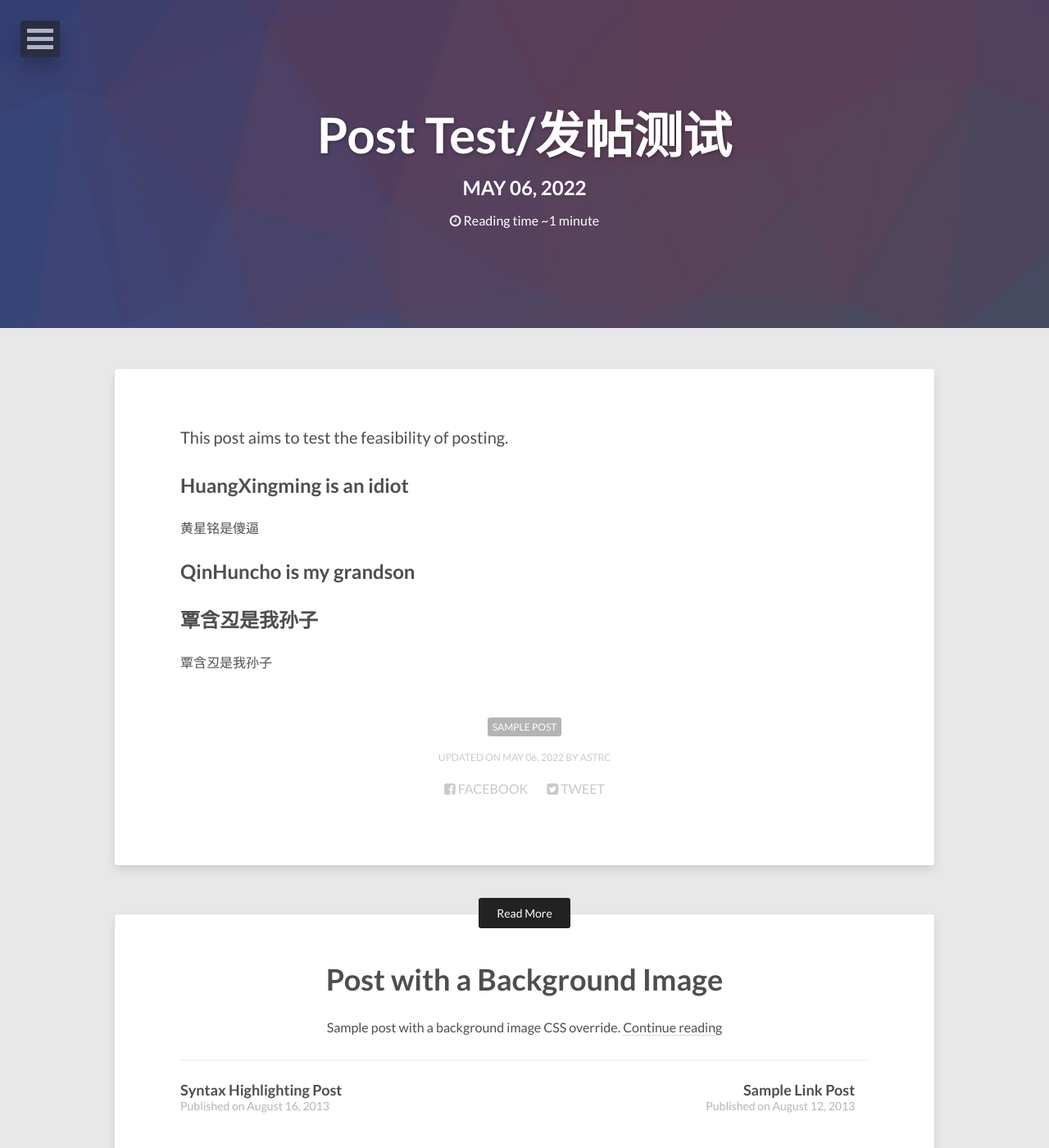
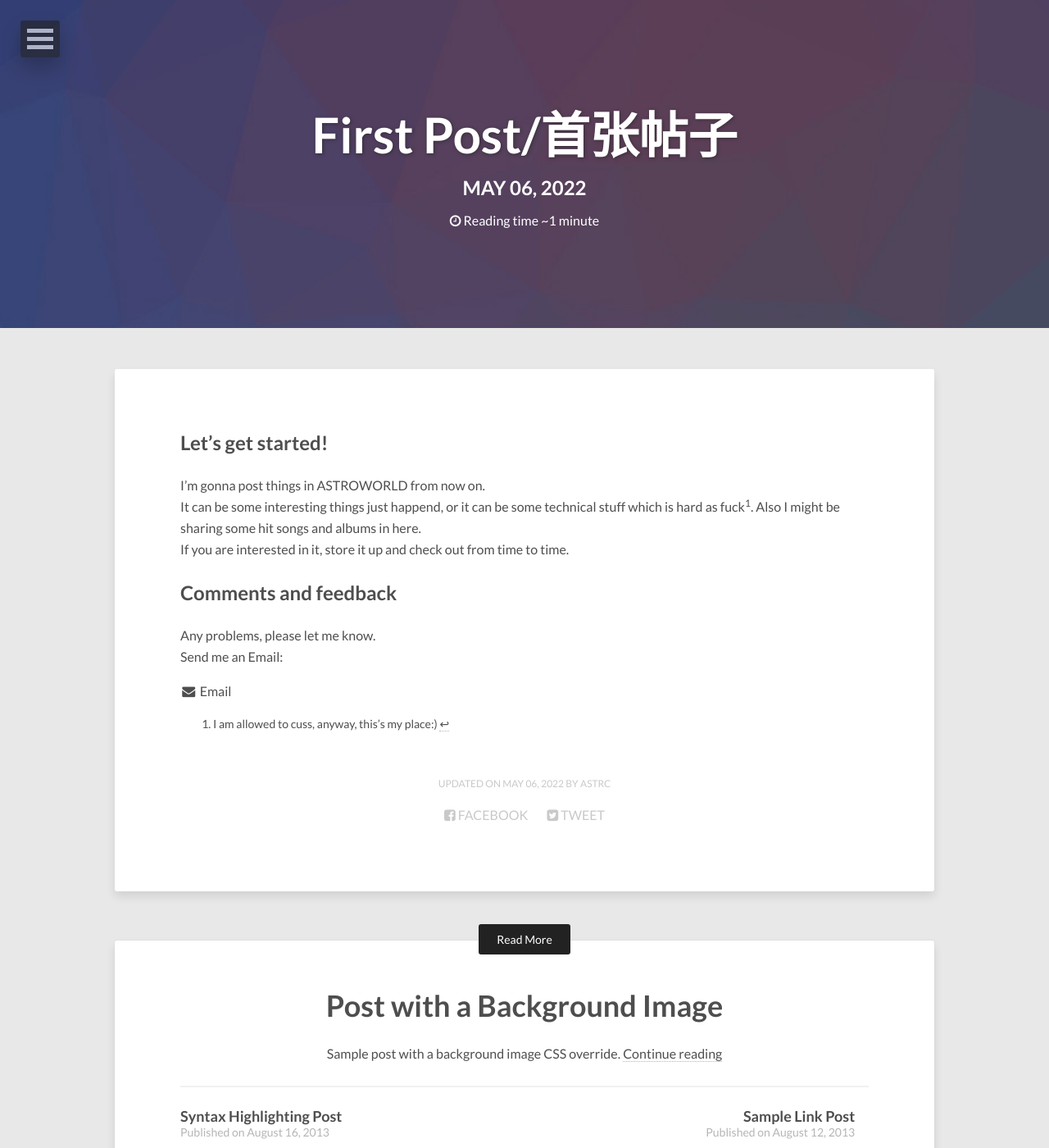
Before and after one commit to lucameng/lucameng.github.io, a Jekyll site: the page built from _posts/2022-05-06-post-test.md, in a window 1280 px wide and 1400 px high. Shown: the whole window at 82% size. Built offline with Jekyll 4.4.1, drawn with Linux system fonts in a browser that asks for light colours.

Commit message:
upload first post

```diff
--- a/_posts/2022-05-06-post-test.md
+++ b/_posts/2022-05-06-post-test.md
@@ -1,19 +1,26 @@
 ---
 layout: post
-title: Post Test/发帖测试
-description: "HuangXingming is a idiot"
+title: First Post/首张帖子
+description: "This post aims to test the feasibility of posting."
 modified: 2022-05-06
-tags: [sample post]
 image:
   path: /images/abstract-6.jpg
   feature: abstract-6.jpg
 commenting: open
 ---
 
-This post aims to test the feasibility of posting.
+## Let's get started!
 
-## HuangXingming is an idiot
-黄星铭是傻逼
-## QinHuncho is my grandson
-## 覃含丒是我孙子
-覃含丒是我孙子
+I'm gonna post things in ASTROWORLD from now on.
+It can be some interesting things just happend, or it can be some technical stuff which is hard as fuck[^1]. Also I might be sharing some hit songs and albums in here.
+If you are interested in it, store it up and check out from time to time.
+
+## Comments and feedback
+Any problems, please let me know.
+Send me an Email:
+<div markdown="0"><a href="mailto:{{luca.meng@outlook.com}}"><i class="fa fa-fw fa-envelope"></i> Email</a></div>
+
+
+
+
+[^1]: I am allowed to cuss, anyway, this's my place:)
```
Also changed, not shown: 404.md (+1 -1 lines), about/index.md (+1 -1 lines).
